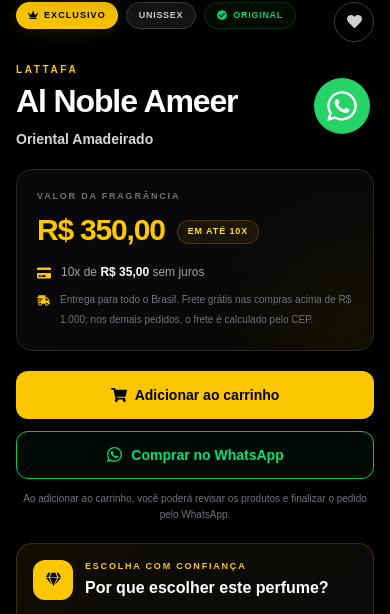
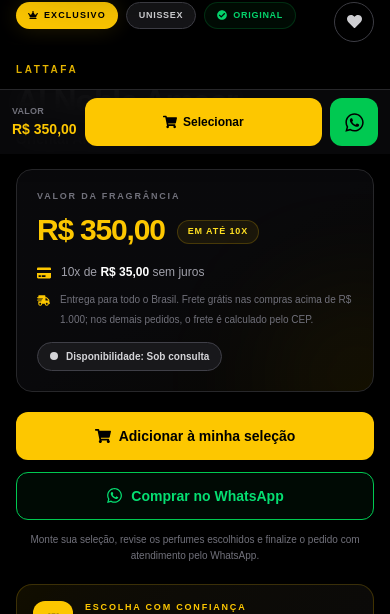
Before and after one commit to rogerionoliveira08/bold-perfumes, a Next.js app: page /produto/al-noble-ameer in a window 390 px wide. Shown: the part 690-1304 px from the top of the page. Built offline with nearby package versions, Linux system fonts and the light colour scheme; no server answers; the database is empty.

Commit message:
Melhora conversao estoque frete e barra mobile

```diff
--- a/app/produto/[slug]/page.tsx
+++ b/app/produto/[slug]/page.tsx
@@ -18,7 +18,7 @@
 import TopBar from "@/components/layout/TopBar";
 import Navbar from "@/components/layout/Navbar";
 import Footer from "@/components/layout/Footer";
-import WhatsAppButton from "@/components/layout/WhatsAppButton";
+
 import ProductGallery from "@/components/products/ProductGallery";
 import ProductSummary from "@/components/products/ProductSummary";
 import ProductDescription from "@/components/products/ProductDescription";
@@ -298,7 +298,7 @@
       </main>
 
       <Footer />
-      <WhatsAppButton />
+
     </>
   );
 }
--- a/components/cart/CartDrawer.tsx
+++ b/components/cart/CartDrawer.tsx
@@ -50,6 +50,10 @@
     (acc, item) => acc + item.preco * item.quantidade,
     0,
   );
+  const informacaoFrete =
+  total > 1000
+    ? "Frete grátis para compras acima de R$ 1.000"
+    : "Frete calculado de acordo com o CEP";
 
   const quantidadeTotal = carrinho.reduce(
     (acc, item) => acc + item.quantidade,
@@ -76,7 +80,7 @@
   .join("\n\n")}
 
 Subtotal dos produtos: ${formatarPreco(total)}
-Frete: calcular de acordo com o CEP
+${informacaoFrete}
 
 Aguardo o atendimento.`,
   );
@@ -89,7 +93,7 @@
     <div className="fixed inset-0 z-[9999] h-[100dvh] w-screen overflow-hidden">
       <button
         type="button"
-        aria-label="Fechar carrinho"
+        aria-label="Fechar minha seleção"
         onClick={fecharCarrinho}
         className="absolute inset-0 bg-black/75 backdrop-blur-sm"
       />
@@ -109,7 +113,7 @@
                 id="titulo-carrinho"
                 className="truncate text-base font-bold text-white sm:text-lg"
               >
-                Seu Carrinho
+                Minha Seleção
               </h2>
 
               <p className="text-[10px] text-zinc-500 sm:text-[11px]">
@@ -136,7 +140,7 @@
             <button
               type="button"
               onClick={fecharCarrinho}
-              aria-label="Fechar carrinho"
+              aria-label="Fechar minha seleção"
               className="flex h-9 w-9 items-center justify-center rounded-full text-white transition hover:bg-zinc-800"
             >
               <FaTimes size={17} />
@@ -152,11 +156,11 @@
               </div>
 
               <h3 className="mt-4 text-lg font-bold text-white">
-                Seu carrinho está vazio
+                 Sua seleção está vazia
               </h3>
 
               <p className="mt-2 max-w-xs text-sm leading-6 text-zinc-400">
-                Adicione seus perfumes favoritos para concluir o pedido.
+                Escolha suas fragrâncias favoritas e monte sua seleção.
               </p>
 
               <button
@@ -164,7 +168,7 @@
                 onClick={fecharCarrinho}
                 className="mt-5 rounded-xl bg-yellow-400 px-6 py-3 font-bold text-black transition hover:bg-yellow-300"
               >
-                Continuar comprando
+                Explorar perfumes
               </button>
             </div>
           ) : (
@@ -255,7 +259,7 @@
                 </p>
 
                 <p className="mt-0.5 text-[10px] text-zinc-500 sm:text-[11px]">
-                  Frete calculado de acordo com o CEP
+                  {informacaoFrete}
                 </p>
 
                 <p className="mt-1 truncate text-xl font-extrabold text-yellow-400 sm:text-2xl">
--- a/components/home/FAQ.tsx
+++ b/components/home/FAQ.tsx
@@ -12,7 +12,7 @@
   {
     pergunta: "Como faço para finalizar a compra?",
     resposta:
-      'Adicione os produtos ao carrinho e clique em "Finalizar pedido no WhatsApp". A mensagem será enviada com os itens e o valor total.',
+  'Adicione os perfumes à sua seleção e clique em "Finalizar pedido no WhatsApp". A mensagem será enviada com os produtos escolhidos e o valor total para você concluir o atendimento.',
   },
   {
     pergunta: "Posso pedir ajuda para escolher um perfume?",
--- a/components/layout/Navbar.tsx
+++ b/components/layout/Navbar.tsx
@@ -198,7 +198,8 @@
     <button
       type="button"
       onClick={abrirCarrinho}
-      aria-label={`Abrir carrinho com ${totalItens} itens`}
+      aria-label={`Abrir minha seleção com ${totalItens} itens`}
+title="Minha Seleção"
       className="relative text-white transition hover:text-yellow-400"
     >
       <FaShoppingCart size={21} />
--- a/components/products/ProductActions.tsx
+++ b/components/products/ProductActions.tsx
@@ -21,6 +21,11 @@
     `Olá! Tenho interesse no perfume ${produto.nome}, da marca ${produto.marca}. Poderia me passar mais informações?`,
   );
 
+  const precoFormatado = produto.preco.toLocaleString("pt-BR", {
+    style: "currency",
+    currency: "BRL",
+  });
+
   function adicionarProduto() {
     adicionarAoCarrinho(produto);
     setAdicionado(true);
@@ -31,13 +36,14 @@
   }
 
   return (
+    <>
       <div className="mt-5">
         <div className="grid gap-3 sm:grid-cols-2">
           <button
             type="button"
             onClick={adicionarProduto}
             disabled={adicionado}
-          aria-label={`Adicionar ${produto.nome} ao carrinho`}
+            aria-label={`Adicionar ${produto.nome} à minha seleção`}
             className={`flex min-h-12 w-full items-center justify-center gap-2 rounded-xl px-4 py-3 text-sm font-black transition sm:min-h-14 sm:text-base ${
               adicionado
                 ? "cursor-default bg-green-500 text-black"
@@ -47,12 +53,12 @@
             {adicionado ? (
               <>
                 <FaCheck size={15} />
-              Adicionado ao carrinho
+                Adicionado à seleção
               </>
             ) : (
               <>
                 <FaShoppingCart size={16} />
-              Adicionar ao carrinho
+                Adicionar à minha seleção
               </>
             )}
           </button>
@@ -70,9 +76,58 @@
         </div>
 
         <p className="mt-3 text-center text-[10px] leading-4 text-zinc-500 sm:text-xs">
-        Ao adicionar ao carrinho, você poderá revisar os produtos e finalizar o
-        pedido pelo WhatsApp.
+          Monte sua seleção, revise os perfumes escolhidos e finalize o pedido
+          com atendimento pelo WhatsApp.
         </p>
       </div>
+
+      <div className="fixed inset-x-0 bottom-0 z-[60] border-t border-zinc-800 bg-zinc-950/95 px-3 pb-[max(8px,env(safe-area-inset-bottom))] pt-2 shadow-[0_-8px_30px_rgba(0,0,0,0.55)] backdrop-blur-md sm:hidden">
+        <div className="mx-auto flex max-w-md items-center gap-2">
+          <div className="min-w-0 shrink-0">
+            <p className="text-[9px] font-bold uppercase tracking-wide text-zinc-500">
+              Valor
+            </p>
+            <p className="max-w-[92px] truncate text-sm font-black text-yellow-400">
+              {precoFormatado}
+            </p>
+          </div>
+
+          <button
+            type="button"
+            onClick={adicionarProduto}
+            disabled={adicionado}
+            aria-label={`Adicionar ${produto.nome} à minha seleção`}
+            className={`flex min-h-12 min-w-0 flex-1 items-center justify-center gap-1.5 rounded-xl px-3 text-xs font-black transition active:scale-[0.98] ${
+              adicionado
+                ? "bg-green-500 text-black"
+                : "bg-yellow-400 text-black"
+            }`}
+          >
+            {adicionado ? (
+              <>
+                <FaCheck size={13} />
+                Adicionado
+              </>
+            ) : (
+              <>
+                <FaShoppingCart size={14} />
+                Selecionar
+              </>
+            )}
+          </button>
+
+          <a
+            href={`https://wa.me/5522998771598?text=${mensagem}`}
+            target="_blank"
+            rel="noopener noreferrer"
+            aria-label={`Falar sobre ${produto.nome} pelo WhatsApp`}
+            title="Comprar pelo WhatsApp"
+            className="flex h-12 w-12 shrink-0 items-center justify-center rounded-xl bg-green-500 text-black transition active:scale-95"
+          >
+            <FaWhatsapp size={21} />
+          </a>
+        </div>
+      </div>
+    </>
   );
 }
--- a/components/products/ProductCard.tsx
+++ b/components/products/ProductCard.tsx
@@ -194,17 +194,18 @@
 
         <div className="mt-auto pt-2 sm:pt-2.5">
           <button
-            type="button"
-            onClick={adicionarProduto}
-            className="flex w-full items-center justify-center gap-1 rounded-lg bg-yellow-400 px-2 py-1.5 text-[8px] font-black text-black transition hover:bg-yellow-300 active:scale-[0.98] sm:gap-1.5 sm:rounded-xl sm:py-2.5 sm:text-xs"
+  type="button"
+  onClick={adicionarProduto}
+  aria-label={`Adicionar ${nome} à minha seleção`}
+  className="flex w-full items-center justify-center gap-1 rounded-lg bg-yellow-400 px-2 py-1.5 text-[8px] font-black text-black transition hover:bg-yellow-300 active:scale-[0.98] sm:gap-1.5 sm:rounded-xl sm:py-2.5 sm:text-xs"
           >
             <FaShoppingCart size={10} />
 
-            <span className="sm:hidden">Adicionar</span>
+            <span className="sm:hidden">Selecionar</span>
 
             <span className="hidden sm:inline">
-              Adicionar ao carrinho
-            </span>
+  Adicionar à seleção
+</span>
           </button>
 
           <Link
--- a/components/products/ProductSummary.tsx
+++ b/components/products/ProductSummary.tsx
@@ -32,6 +32,18 @@
     produto.caracteristicas && produto.caracteristicas.length > 0
       ? produto.caracteristicas.slice(0, 5)
       : criarMotivosPadrao(produto);
+
+      const disponibilidade = produto.disponibilidade ?? "Sob consulta";
+
+const corDisponibilidade =
+  disponibilidade === "Em estoque"
+    ? "border-green-500/20 bg-green-500/[0.06] text-green-400"
+    : disponibilidade === "Poucas unidades"
+      ? "border-yellow-400/20 bg-yellow-400/[0.07] text-yellow-400"
+      : disponibilidade === "Indisponível"
+        ? "border-red-500/20 bg-red-500/[0.06] text-red-400"
+        : "border-zinc-700 bg-zinc-900 text-zinc-300";
+
 
 
   return (
@@ -142,6 +154,12 @@
               Entrega para todo o Brasil. Frete grátis nas compras acima de R$ 1.000; nos demais pedidos, o frete é calculado pelo CEP.
             </p>
           </div>
+          <div
+  className={`mt-3 inline-flex items-center gap-2 rounded-full border px-3 py-1.5 text-[10px] font-bold sm:text-xs ${corDisponibilidade}`}
+>
+  <span className="h-2 w-2 rounded-full bg-current" />
+  Disponibilidade: {disponibilidade}
+</div>
         </div>
       </section>
 
--- a/types/product.ts
+++ b/types/product.ts
@@ -17,7 +17,11 @@
   publico: string;
   impressao?: string;
 }
-
+export type ProductAvailability =
+  | "Em estoque"
+  | "Poucas unidades"
+  | "Sob consulta"
+  | "Indisponível";
 export interface Product {
   id: number;
   slug: string;
@@ -26,6 +30,7 @@
   marca: string;
 
   preco: number;
+  disponibilidade?: ProductAvailability;
   imagem: string;
   imagens?: string[];
 
```
Lines whose indentation alone changed are shown as unchanged.
